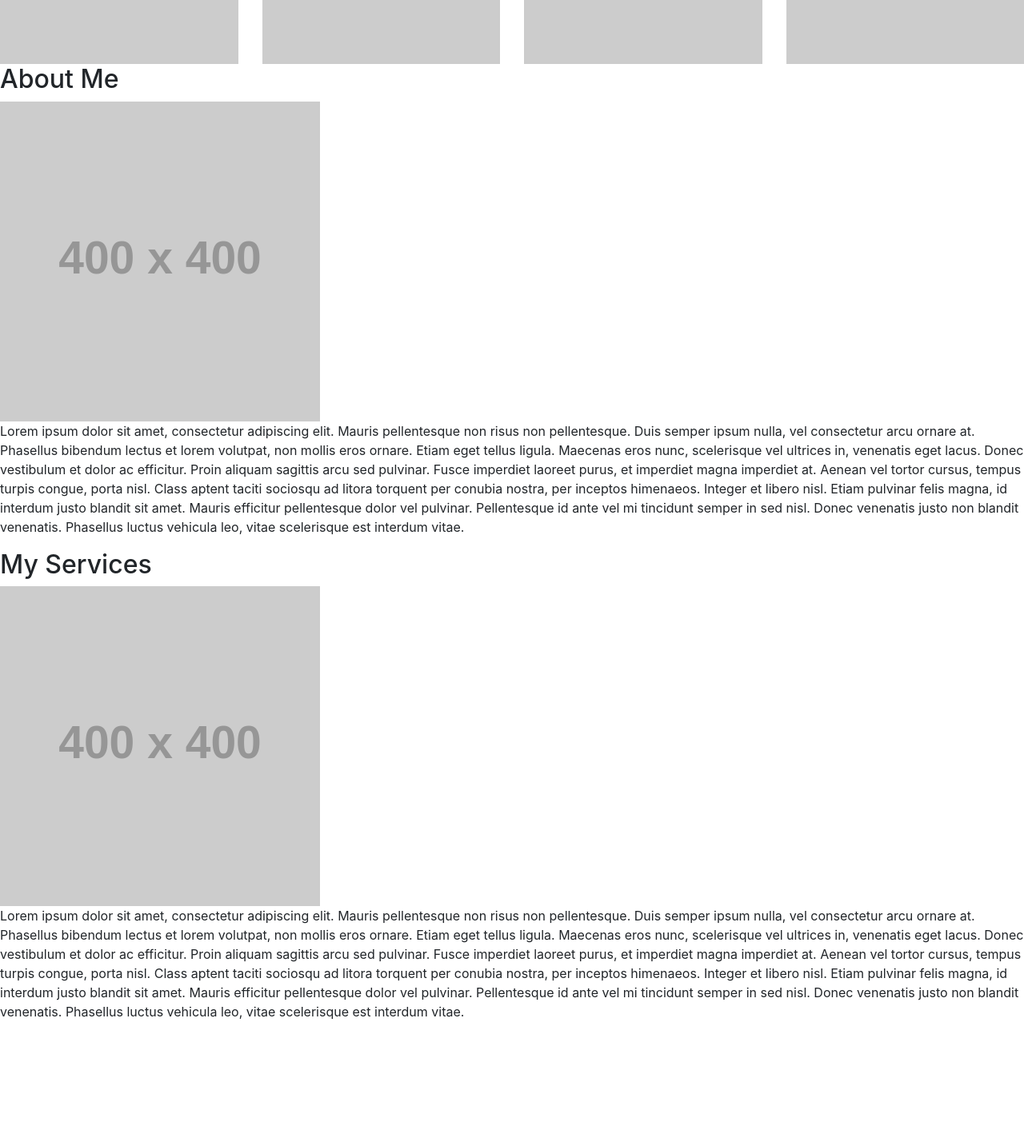
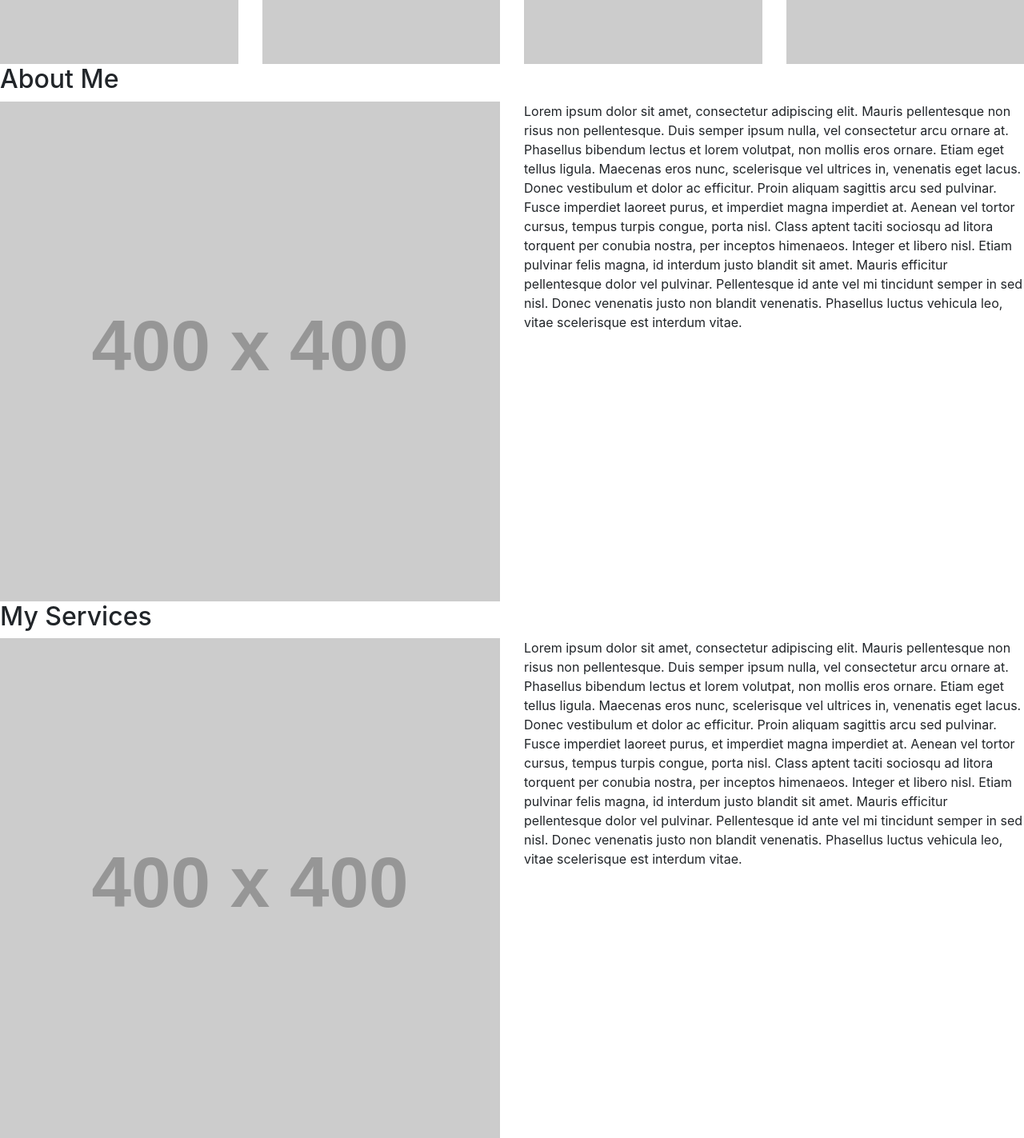
Before and after one commit to jhicksdesign/suzy-s-photography-portfolio, a plain HTML site: page public_html/index.html in a window 1280 px wide. Shown: the part 1200-2623 px from the top of the page at 80% size. Before the commit the page ends 2493 px from the top, so only its background shows below. Drawn offline with nearby package versions, Linux system fonts and the light colour scheme; placeholder pictures from the web are drawn by us.

Commit message:
Updated padding added more placeholders.

```diff
--- a/public_html/index.html
+++ b/public_html/index.html
@@ -15,7 +15,12 @@
     </header>
 
     <main>
-        <h2>Portfolio</h2>
+        <h2 class="text-center">Portfolio</h2>
+        <div class="row d-fluid d-md-none justify-content-around">
+            <button class="btn btn-light badge-pill">Category 1</button>
+            <button class="btn btn-light badge-pill">Category 1</button>
+            <button class="btn btn-light badge-pill">Category 1</button>
+        </div>
         <div class="row">
             <img class="img-fluid col-6 col-md-3" src="https://via.placeholder.com/800" alt="placeholder">
             <img class="img-fluid col-6 col-md-3" src="https://via.placeholder.com/800" alt="placeholder">
@@ -38,18 +43,18 @@
             <div>
                 <h2>About Me</h2>
             </div>
-            <div>
-                <img src="https://via.placeholder.com/400" alt="placeholder">
-                <p>Lorem ipsum dolor sit amet, consectetur adipiscing elit. Mauris pellentesque non risus non pellentesque. Duis semper ipsum nulla, vel consectetur arcu ornare at. Phasellus bibendum lectus et lorem volutpat, non mollis eros ornare. Etiam eget tellus ligula. Maecenas eros nunc, scelerisque vel ultrices in, venenatis eget lacus. Donec vestibulum et dolor ac efficitur. Proin aliquam sagittis arcu sed pulvinar. Fusce imperdiet laoreet purus, et imperdiet magna imperdiet at. Aenean vel tortor cursus, tempus turpis congue, porta nisl. Class aptent taciti sociosqu ad litora torquent per conubia nostra, per inceptos himenaeos. Integer et libero nisl. Etiam pulvinar felis magna, id interdum justo blandit sit amet. Mauris efficitur pellentesque dolor vel pulvinar. Pellentesque id ante vel mi tincidunt semper in sed nisl. Donec venenatis justo non blandit venenatis. Phasellus luctus vehicula leo, vitae scelerisque est interdum vitae.</p>
+            <div class="row">
+                <img src="https://via.placeholder.com/400" alt="placeholder" class="col-6 img-fluid">
+                <p class="col-6">Lorem ipsum dolor sit amet, consectetur adipiscing elit. Mauris pellentesque non risus non pellentesque. Duis semper ipsum nulla, vel consectetur arcu ornare at. Phasellus bibendum lectus et lorem volutpat, non mollis eros ornare. Etiam eget tellus ligula. Maecenas eros nunc, scelerisque vel ultrices in, venenatis eget lacus. Donec vestibulum et dolor ac efficitur. Proin aliquam sagittis arcu sed pulvinar. Fusce imperdiet laoreet purus, et imperdiet magna imperdiet at. Aenean vel tortor cursus, tempus turpis congue, porta nisl. Class aptent taciti sociosqu ad litora torquent per conubia nostra, per inceptos himenaeos. Integer et libero nisl. Etiam pulvinar felis magna, id interdum justo blandit sit amet. Mauris efficitur pellentesque dolor vel pulvinar. Pellentesque id ante vel mi tincidunt semper in sed nisl. Donec venenatis justo non blandit venenatis. Phasellus luctus vehicula leo, vitae scelerisque est interdum vitae.</p>
             </div>
         </article>
         <section>
             <div>
                 <h2>My Services</h2>
             </div>
-            <div>
-                <img src="https://via.placeholder.com/400" alt="placeholder">
-                <p>Lorem ipsum dolor sit amet, consectetur adipiscing elit. Mauris pellentesque non risus non pellentesque. Duis semper ipsum nulla, vel consectetur arcu ornare at. Phasellus bibendum lectus et lorem volutpat, non mollis eros ornare. Etiam eget tellus ligula. Maecenas eros nunc, scelerisque vel ultrices in, venenatis eget lacus. Donec vestibulum et dolor ac efficitur. Proin aliquam sagittis arcu sed pulvinar. Fusce imperdiet laoreet purus, et imperdiet magna imperdiet at. Aenean vel tortor cursus, tempus turpis congue, porta nisl. Class aptent taciti sociosqu ad litora torquent per conubia nostra, per inceptos himenaeos. Integer et libero nisl. Etiam pulvinar felis magna, id interdum justo blandit sit amet. Mauris efficitur pellentesque dolor vel pulvinar. Pellentesque id ante vel mi tincidunt semper in sed nisl. Donec venenatis justo non blandit venenatis. Phasellus luctus vehicula leo, vitae scelerisque est interdum vitae.</p>
+            <div class="row">
+                <img src="https://via.placeholder.com/400" alt="placeholder" class="col-6 img-fluid">
+                <p class="col-6">Lorem ipsum dolor sit amet, consectetur adipiscing elit. Mauris pellentesque non risus non pellentesque. Duis semper ipsum nulla, vel consectetur arcu ornare at. Phasellus bibendum lectus et lorem volutpat, non mollis eros ornare. Etiam eget tellus ligula. Maecenas eros nunc, scelerisque vel ultrices in, venenatis eget lacus. Donec vestibulum et dolor ac efficitur. Proin aliquam sagittis arcu sed pulvinar. Fusce imperdiet laoreet purus, et imperdiet magna imperdiet at. Aenean vel tortor cursus, tempus turpis congue, porta nisl. Class aptent taciti sociosqu ad litora torquent per conubia nostra, per inceptos himenaeos. Integer et libero nisl. Etiam pulvinar felis magna, id interdum justo blandit sit amet. Mauris efficitur pellentesque dolor vel pulvinar. Pellentesque id ante vel mi tincidunt semper in sed nisl. Donec venenatis justo non blandit venenatis. Phasellus luctus vehicula leo, vitae scelerisque est interdum vitae.</p>
             </div>
 
         </section>
```
